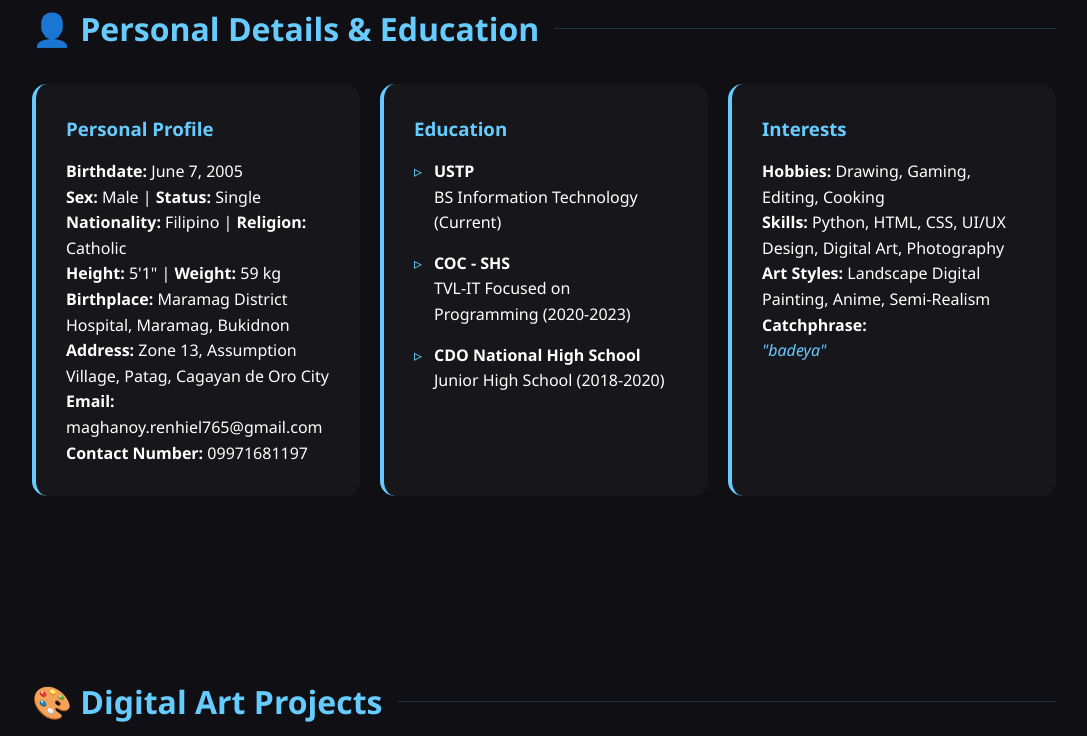
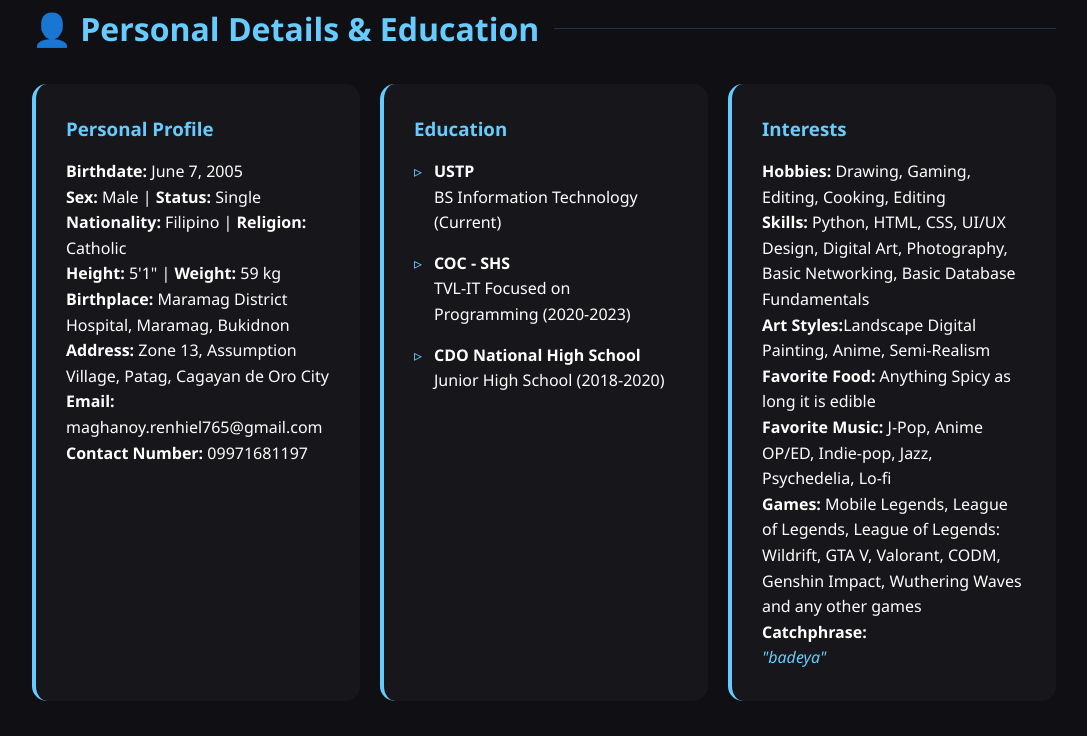
Before and after one commit to akosiRIINIERU/Web-Portfoliov2, a plain HTML site: page index.html in a window 1280 px wide. Shown: the part 894-1630 px from the top of the page, without its empty margins (96-1183 px from the left). Drawn offline with Linux system fonts and the light colour scheme.

Commit message:
Update index.html

```diff
--- a/index.html
+++ b/index.html
@@ -184,9 +184,12 @@
 
             <div class="bio-box">
                 <h3 style="color:var(--accent); margin-bottom:15px;">Interests</h3>
-                <p><strong>Hobbies:</strong> Drawing, Gaming, Editing, Cooking</p>
-                <p><strong>Skills:</strong> Python, HTML, CSS, UI/UX Design, Digital Art, Photography</p>
-                <p><strong>Art Styles:</strong> Landscape Digital Painting, Anime, Semi-Realism</p>
+                <p><strong>Hobbies:</strong> Drawing, Gaming, Editing, Cooking, Editing</p>
+                <p><strong>Skills:</strong> Python, HTML, CSS, UI/UX Design, Digital Art, Photography, Basic Networking, Basic Database Fundamentals</p>
+                <p><strong>Art Styles:</strong>Landscape Digital Painting, Anime, Semi-Realism</p>
+                <p><strong>Favorite Food:</strong> Anything Spicy as long it is edible</p>
+                <p><strong>Favorite Music:</strong> J-Pop, Anime OP/ED, Indie-pop, Jazz, Psychedelia, Lo-fi</p>
+                <p><strong>Games:</strong> Mobile Legends, League of Legends, League of Legends: Wildrift, GTA V, Valorant, CODM, Genshin Impact, Wuthering Waves and any other games</p>
                 <p><strong>Catchphrase:</strong> <br><span style="color:var(--accent); font-style: italic;">"badeya"</span></p>
             </div>
         </div>
```
